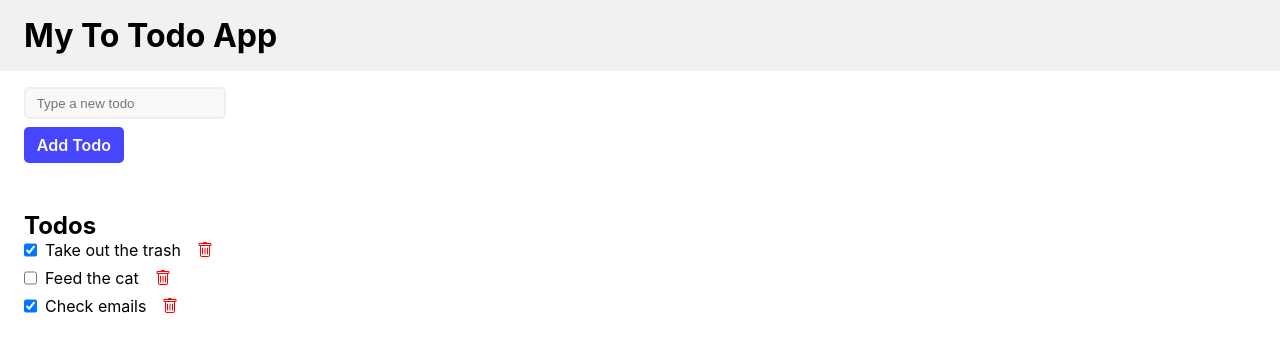
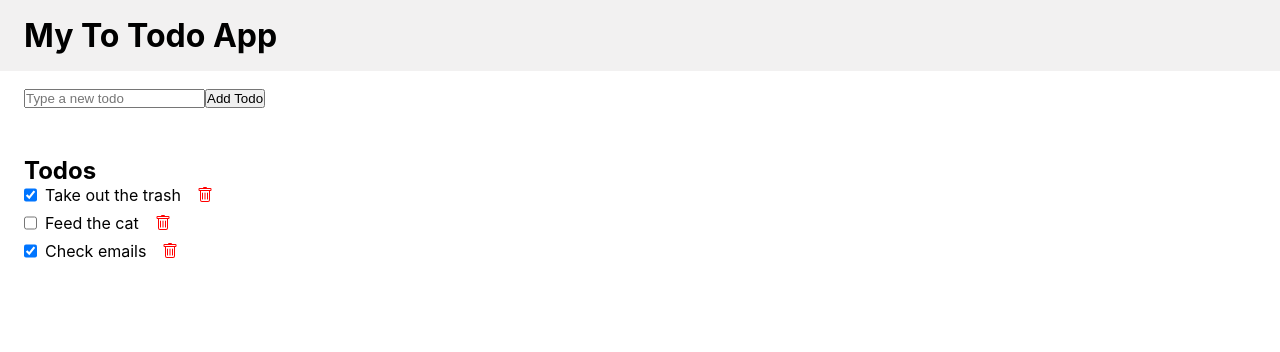
Before and after one commit to voltsn/react-intro, a React (Create React App) app: page / in a window 1280 px wide. Shown: the top 352 px of the page. Built offline with nearby package versions, Linux system fonts and the light colour scheme.

Commit message:
Remove form styles

```diff
--- a/src/components/Todo/Todo.css
+++ b/src/components/Todo/Todo.css
@@ -1,34 +1,3 @@
-.form{
-    display: flex;
-    flex-direction: column;
-    gap: .5em;
-}
-
-.btn{
-    padding: .5em .8em;
-    border: none;
-    color: #fff;
-    font: inherit;
-    font-size: 16px;
-    font-weight: 600;
-    align-self: start;
-    cursor: pointer;
-    border-radius: .3rem;
-}
-
-.btn--blue{
-    background-color: rgb(70, 70, 255);
-}
-
-.todo-input{
-    padding: .5em;
-    align-self: start;
-    padding: .5em .8em;
-    background-color: rgb(251, 248, 248);
-    border: 2px solid rgb(240, 238, 238);
-    border-radius: .3rem;
-}
-
 .container{
     width: 80%;
     margin-left: 1.5em;
```
